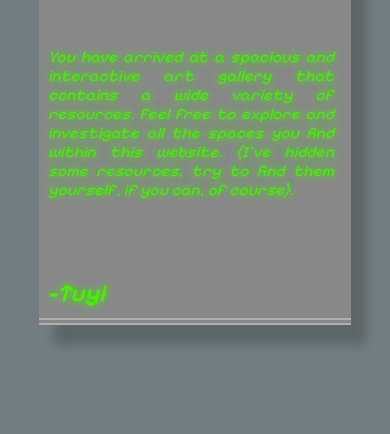
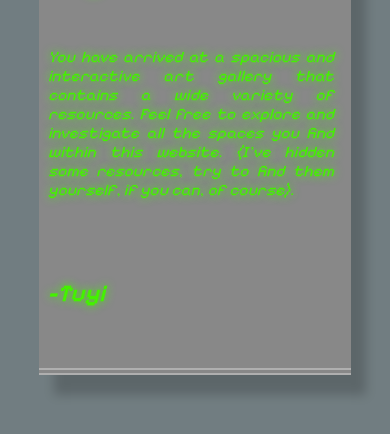
Before and after one commit to TheRealTuyi/TuyiPlace, a plain HTML site: page index.html in a window 390 px wide. Shown: the part 372-806 px from the top of the page. Drawn offline with Linux system fonts and the light colour scheme.

Commit message:
Update styles.css

```diff
--- a/styles.css
+++ b/styles.css
@@ -107,7 +107,7 @@ body {
 
     .mini {
         width: 80%; /* Caja más grande en móviles */
-        height: 100%x; /* Ajusta la altura automáticamente */
+        height: 550px; /* Ajusta la altura automáticamente */
     }
 
     .explorer {
```
